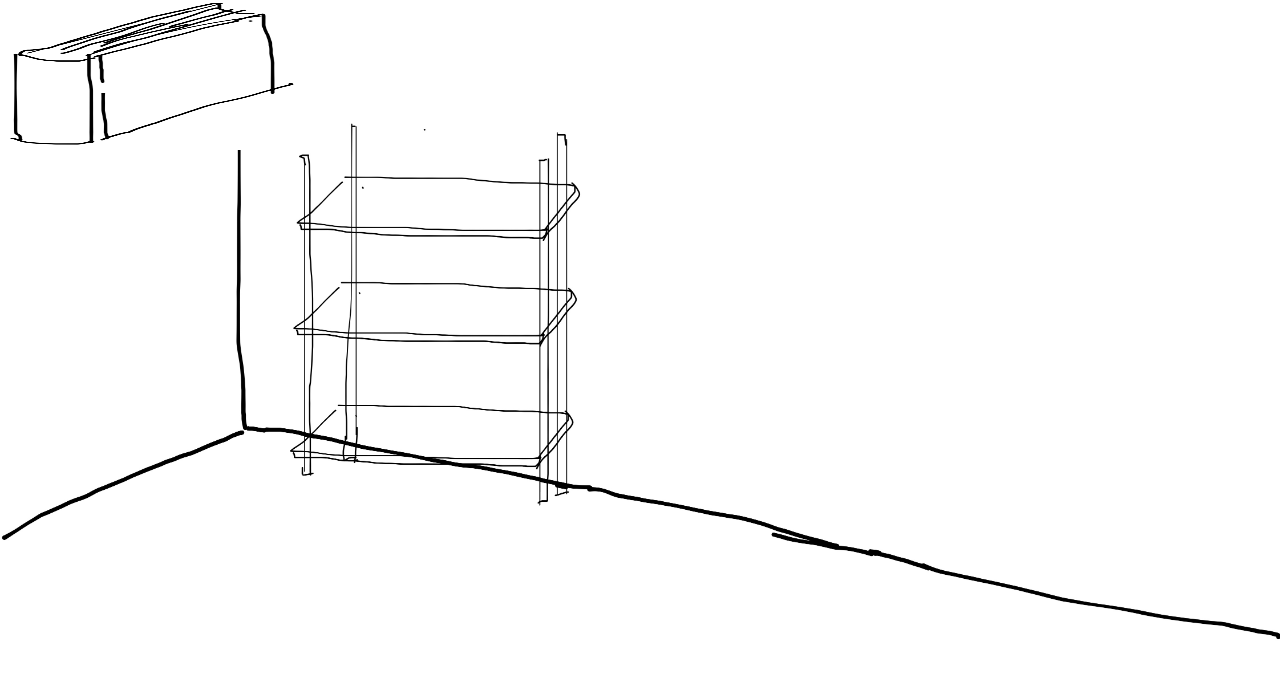
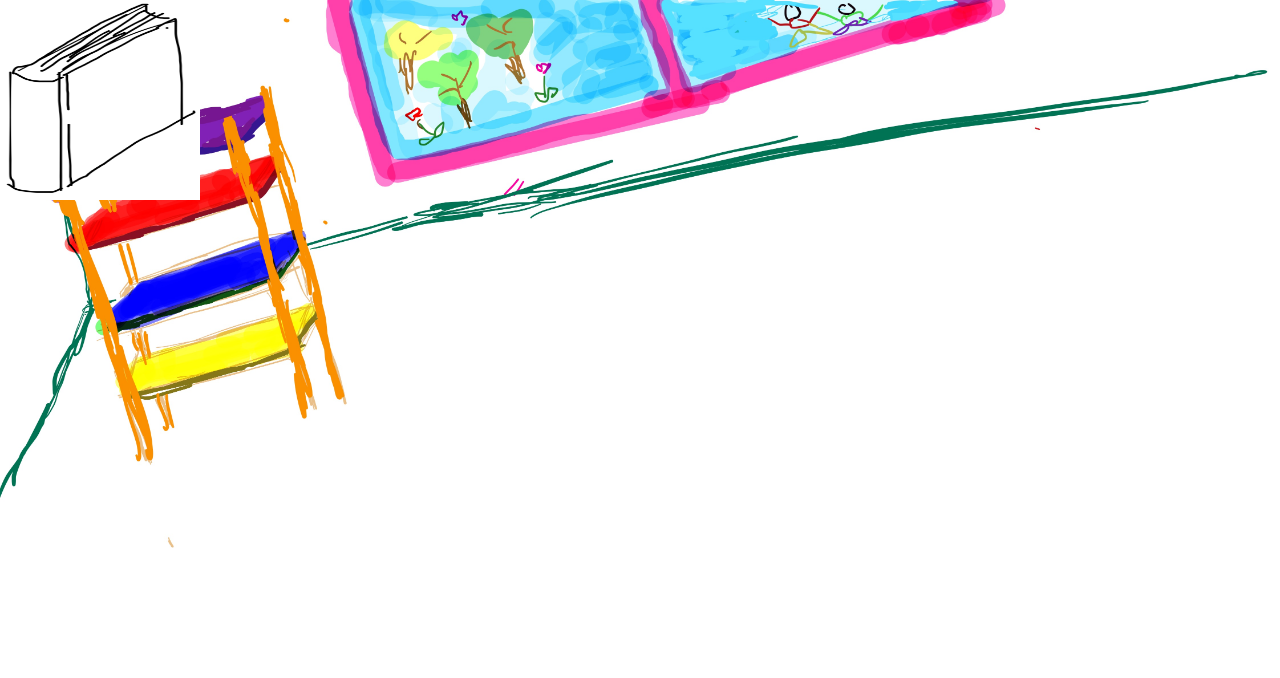
Before and after one commit to seongkyu-lim/memories, a React (Create React App) app: page / in a window 1280 px wide. Shown: the top 678 px of the page. Built offline with nearby package versions, Linux system fonts and the light colour scheme.

Commit message:
[Edit] background

```diff
--- a/src/App.js
+++ b/src/App.js
@@ -1,7 +1,7 @@
 import React from "react";
 import styled from "styled-components";
 
-import BackgroundImg from "/Users/limseongkyu/memories/src/Image/background3.jpeg";
+import BackgroundImg from "/Users/limseongkyu/memories/src/Image/background4.jpeg";
 import Book1Img from "/Users/limseongkyu/memories/src/Image/Book.jpeg";
 
 class App extends React.Component {
@@ -25,8 +25,8 @@ const Container = styled.div`
 `;
 
 const Book1Image = styled.img`
-  width: 300px;
-  height: 150px;
+  width: 200px;
+  height: 200px;
 `;
 
 export default App;
```
Also changed, not shown: src/Image/background4.jpeg (added).
